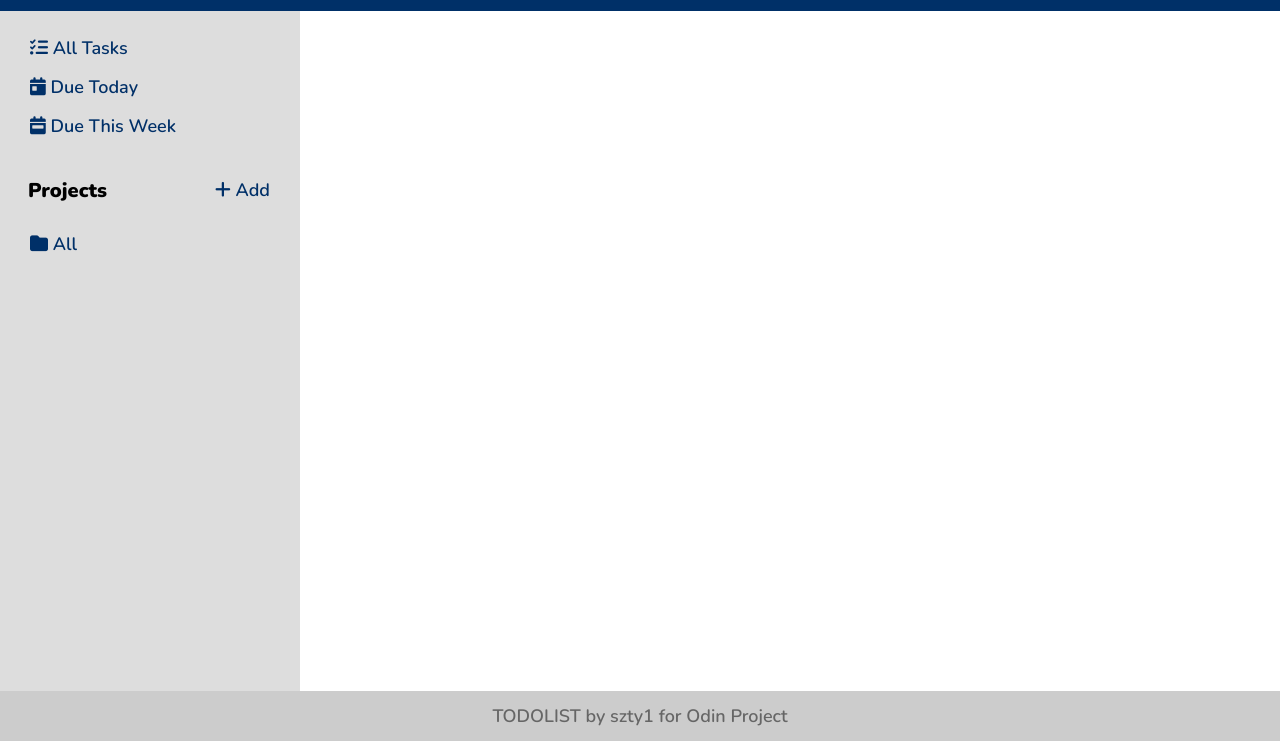
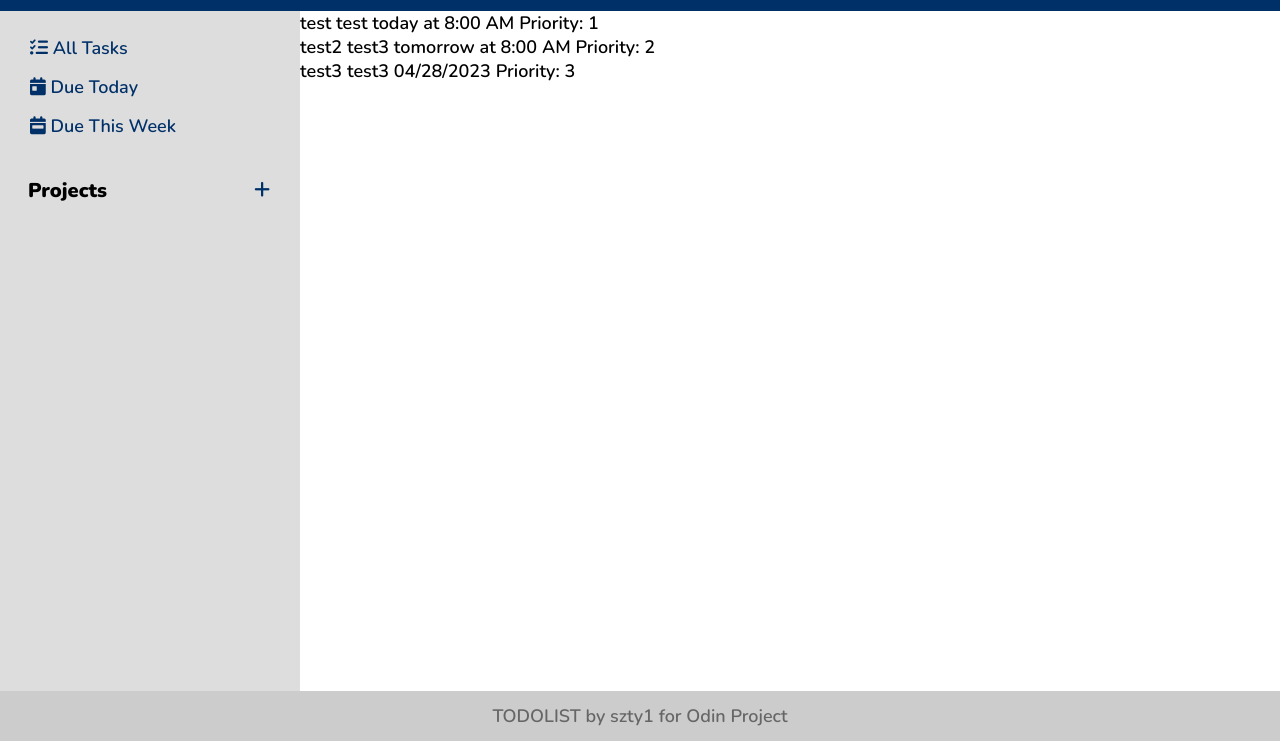
Before and after one commit to szty1/odin-todolist, a website built with webpack: page dist/index.html in a window 1280 px wide. Shown: the part 59-800 px from the top of the page. Built offline with nearby package versions, Linux system fonts and the light colour scheme.

Commit message:
added task display functions

```diff
--- a/src/index.js
+++ b/src/index.js
@@ -1,3 +1,3 @@
-import TodoList from './modules/todolist';
+import Main from './modules/main';
 
-document.addEventListener('DOMContentLoaded', TodoList.initPage());
+document.addEventListener('DOMContentLoaded', Main.init());
--- a/src/modules/display.js
+++ b/src/modules/display.js
@@ -1,4 +1,4 @@
-import TodoList from './todolist';
+import Main from './main';
 import '../styles/style.css';
 
 export default class Display {
@@ -7,8 +7,9 @@ export default class Display {
     Display.loadPageSkeleton();
     Display.loadHeader();
     Display.loadSidebar();
-    Display.loadTasks();
+    Display.loadTasksAll();
     Display.loadFooter();
+    Display.addListeners();
   }
 
   static loadPageSkeleton() {
@@ -28,7 +29,7 @@ export default class Display {
     header.innerHTML = `
     <span class="logo">TODOLIST</span>
     <ul>
-      <li><a href="#"><i class="fa-solid fa-plus"></i> Add Task</a></li>
+      <li><a href="#" class="addtask"><i class="fa-solid fa-plus"></i> Add Task</a></li>
       <li><a href="#"><i class="fa-solid fa-magnifying-glass"></i> Find Task</a></li>
     </ul>
     `;
@@ -39,13 +40,13 @@ export default class Display {
 
     sidebar.innerHTML = `
     <ul>
-      <li><a href="#"><i class="fa-solid fa-list-check"></i> All Tasks</a></li>
-      <li><a href="#"><i class="fa-solid fa-calendar-day"></i> Due Today</a></li>
-      <li><a href="#"><i class="fa-solid fa-calendar-week"></i> Due This Week</a></li>
+      <li><a href="#" class="listall"><i class="fa-solid fa-list-check"></i> All Tasks</a></li>
+      <li><a href="#" class="listtoday"><i class="fa-solid fa-calendar-day"></i> Due Today</a></li>
+      <li><a href="#" class="listweek"><i class="fa-solid fa-calendar-week"></i> Due This Week</a></li>
     </ul>
     <div class="projectsheader">
     <span>Projects</span>
-    <a href="#"><i class="fa-solid fa-plus"></i> Add</a>
+    <a href="#" class="addproject"><i class="fa-solid fa-plus"></i></a>
     </div>
     <ul class="projects">
     </ul>
@@ -54,7 +55,52 @@ export default class Display {
     Display.updateProjects();
   }
 
-  static loadTasks() {
+  static loadTask(task) {
+    const tasks = document.querySelector('.tasks');
+
+    tasks.innerHTML += `
+    <div class="task">
+      <span class="title">${task.title}</span>
+      <span class="title">${task.description}</span>
+      <span class="title">${task.getFormattedDate()}</span>
+      <span class="title">Priority: ${task.priority}</span>
+    </div>
+  `
+  }
+
+  static clearTasks() {
+    const tasks = document.querySelector('.tasks');
+    tasks.innerHTML = "";
+  }
+
+  static loadTasksAll() {
+    Display.clearTasks();
+
+    const tasks = Main.todolist.getProject('All').getTasks();
+    tasks.forEach((task) => {
+      Display.loadTask(task);
+    })
+  }
+
+  static loadTasksToday() {
+    Display.clearTasks();
+
+    const tasks = Main.todolist.getProject('All').getTodaysTasks();
+    tasks.forEach((task) => {
+      Display.loadTask(task);
+    })
+  }
+
+  static loadTasksWeek() {
+    Display.clearTasks();
+
+    const tasks = Main.todolist.getProject('All').getThisWeeksTasks();
+    tasks.forEach((task) => {
+      Display.loadTask(task);
+    })
+  }
+
+  static loadTasksProject(name) {
 
   }
 
@@ -69,9 +115,24 @@ export default class Display {
   static updateProjects() {
     const projectsContainer = document.querySelector('.projects');
 
-    const projects = TodoList.getProjects();
+    const projects = Main.todolist.getProjects();
     projects.forEach((project) => {
-      projectsContainer.innerHTML += `<li><a href="#"><i class="fa-solid fa-folder"></i> ${project.name}</a></li>`
-    })
+      if (project.name !== 'All') {
+        projectsContainer.innerHTML += `<li><a href="#" class="listproject" data-name="${project.name}"><i class="fa-solid fa-folder-open"></i> ${project.name}</a><a href="#" class="deleteproject" data-name="${project.name}"><i class="fa-solid fa-xmark"></i></a></li>`
+      }
+    });
+  }
+
+  static addListeners() {
+    const listall = document.querySelector('.listall');
+    const listtoday = document.querySelector('.listtoday');
+    const listweek= document.querySelector('.listweek');
+    const addproject = document.querySelector('.addproject');
+
+    listall.addEventListener('click', Display.loadTasksAll);
+    listtoday.addEventListener('click', Display.loadTasksToday);
+    listweek.addEventListener('click', Display.loadTasksWeek);
+
+
   }
 }
--- /dev/null
+++ b/src/modules/main.js
@@ -0,0 +1,23 @@
+import TodoList from './todolist';
+import Display from './display';
+import Task from './task';
+import Project from './project';
+
+export default class Main {
+  static todolist
+
+  static init() {
+    Main.todolist = new TodoList();
+    Main.todolist.addProject('All');
+    Main.loadTestData();
+
+    Display.loadPage();
+  }
+
+
+  static loadTestData() {
+    Main.todolist.addTaskToProject(new Task('test', 'test', '2023-04-20T08:00:00', 1), 'All');
+    Main.todolist.addTaskToProject(new Task('test2', 'test3', '2023-04-21T08:00:00', 2), 'All');
+    Main.todolist.addTaskToProject(new Task('test3', 'test3', '2023-04-28T08:00:00', 3), 'All');
+  }
+}
--- a/src/modules/project.js
+++ b/src/modules/project.js
@@ -8,7 +8,7 @@ export default class Project {
   }
 
   getTasks() {
-    return Array.from(tasks.values());
+    return Array.from(this.tasks.values());
   }
 
   getTask(id) {
--- a/src/modules/todolist.js
+++ b/src/modules/todolist.js
@@ -1,33 +1,31 @@
 import Task from '../modules/task';
 import Project from './project';
-import Display from './display';
 
 export default class TodoList {
 
-  static initPage() {
+  constructor() {
     this.projects = [];
-    this.projects.push(new Project('All'));
-
-    Display.loadPage();
-
-    console.log(this.projects);
   }
 
-  static getProjects() {
+  getProjects() {
     return this.projects;
   }
 
-  static getProject(name) {
-    return this.project.find((project) => project.name === name);
+  getProject(projectname) {
+    return this.projects.find((project) => project.name === projectname);
   }
 
-  static addProject(name) {
-    if (this.projects.find((project) => project.name === name)) return;
-    this.projects.push(new Project(name));
+  addProject(projectname) {
+    if (this.projects.find((project) => project.name === projectname)) return;
+    this.projects.push(new Project(projectname));
   }
 
-  static deleteProject(name) {
-    let index = this.project.findIndex((project) => project.name === name);
+  deleteProject(projectname) {
+    let index = Tthis.projects.findIndex((project) => project.name === projectname);
     this.projects.splice(index, 1);
   }
+
+  addTaskToProject(task, projectname) {
+    this.getProject(projectname).addTask(task);
+  }
 }
--- a/src/styles/style.css
+++ b/src/styles/style.css
@@ -103,6 +103,11 @@ li {
   width: 100%;
 }
 
+.sidebar ul li a.deleteproject {
+  color: rgb(0, 48, 104);
+  width: 20px;
+}
+
 .projectsheader {
   display: flex;
   justify-content: space-between;
```
Also changed, not shown: dist/main.js.
